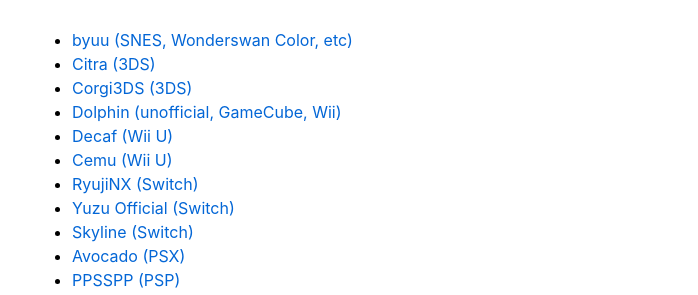
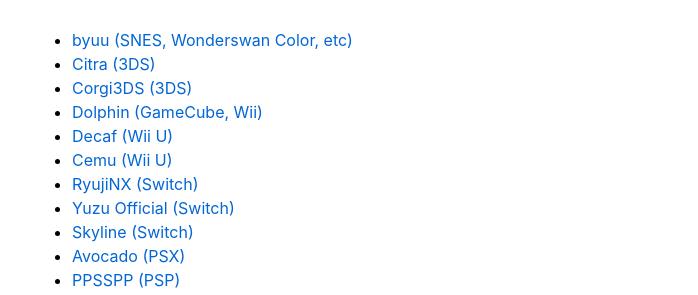
Before and after one commit to emudev-org/emudev.org, a Jekyll site: the page built from discord_related.md, in a window 1280 px wide. Shown: the part 259-554 px from the top of the page, without its empty margins (198-896 px from the left). Built offline with Jekyll 4.4.1, drawn with Linux system fonts in a browser that asks for light colours; our own code applies the rules of GitHub Pages for plain Markdown files.

Commit message:
Dolphin's discord server has become official.
Source: https://dolphin-emu.org/blog/2023/01/07/announcing-official-dolphin-discord/

```diff
--- a/discord_related.md
+++ b/discord_related.md
@@ -8,7 +8,7 @@ layout: default
 - [byuu (SNES, Wonderswan Color, etc)](https://discord.gg/y7mJccH)
 - [Citra (3DS)](https://discord.gg/FAXfZV9)
 - [Corgi3DS (3DS)](https://discord.gg/xFSDSeM)
-- [Dolphin (unofficial, GameCube, Wii)](https://discord.gg/Br4xhN4)
+- [Dolphin (GameCube, Wii)](https://discord.gg/Br4xhN4)
 - [Decaf (Wii U)](https://discord.gg/tPqFBnr)
 - [Cemu (Wii U)](https://discord.gg/5psYsup)
 - [RyujiNX (Switch)](https://discord.gg/VkQYXAZ)
```
